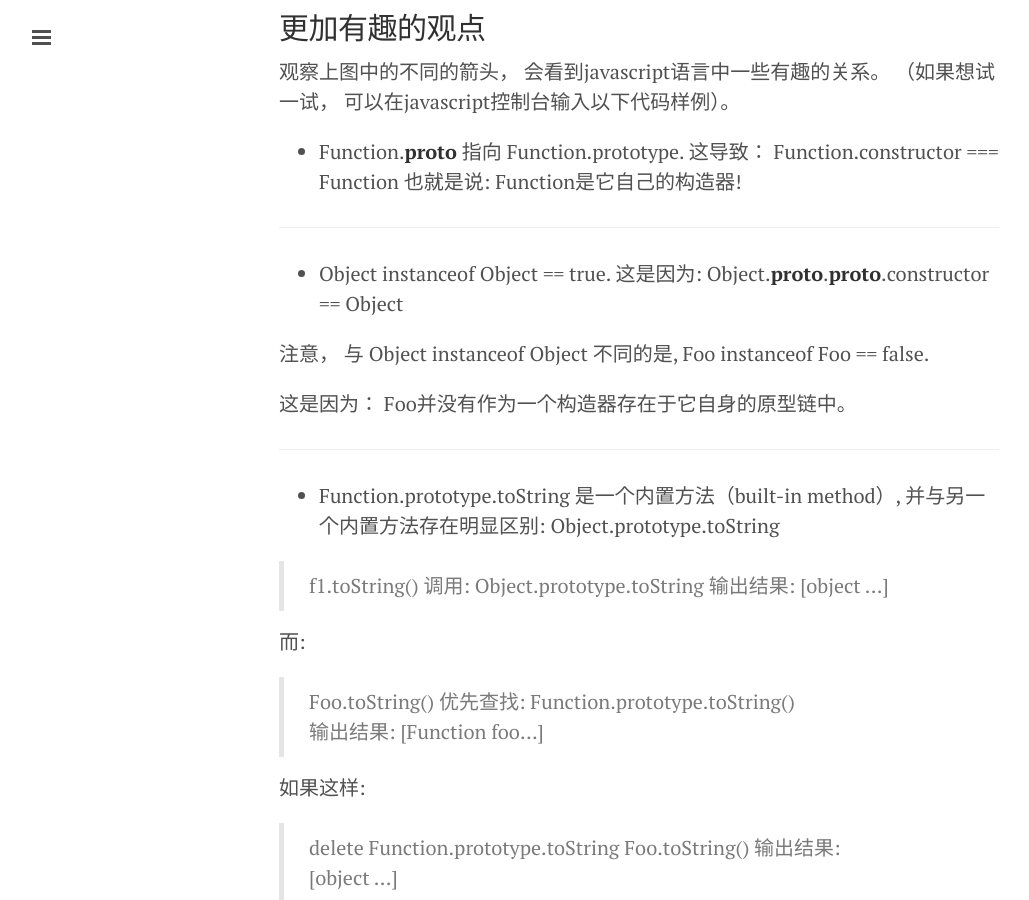
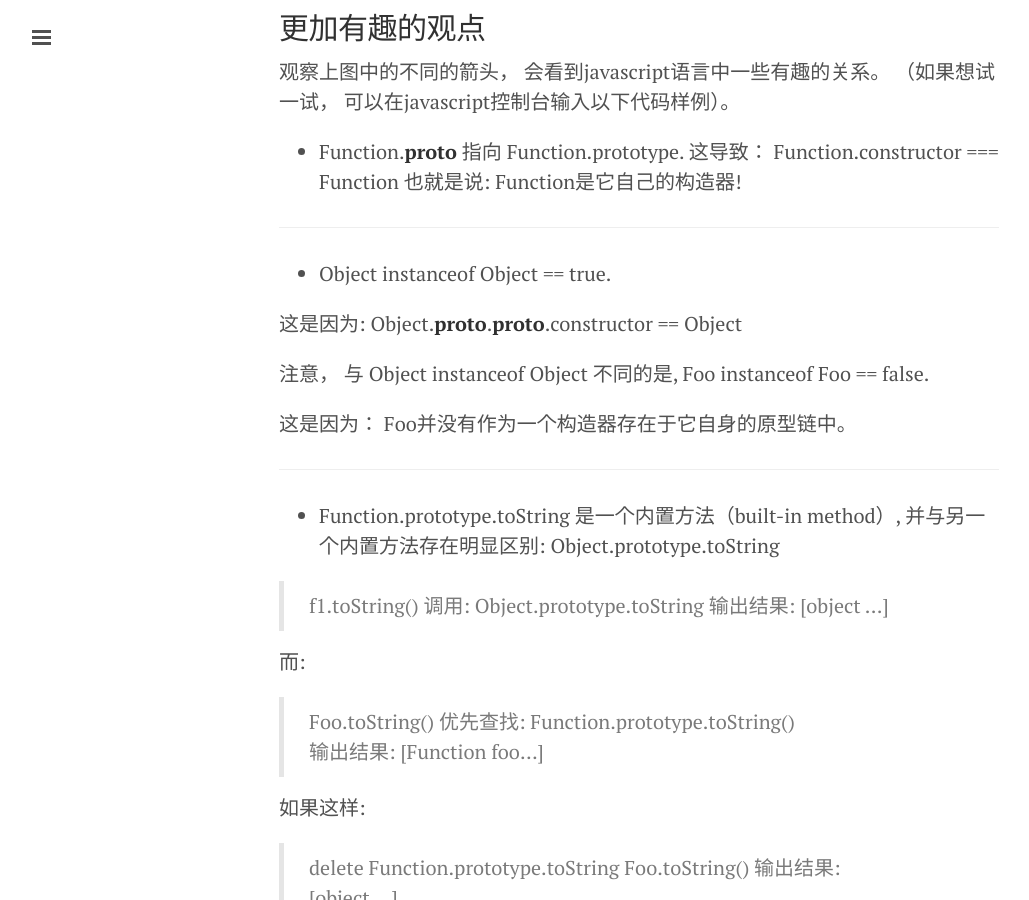
Before and after one commit to clarkdo/clarkdo.github.com, a Jekyll site: the page built from _posts/2014-08-21-17.md, in a window 1280 px wide and 900 px high, scrolled down 3253 px. Shown: the whole window, without its empty margins (1-1030 px from the left). Built offline with Jekyll 4.4.1, drawn with Linux system fonts in a browser that asks for light colours; Markdown is read by kramdown in place of the engine named in the settings; comment, search, counter and statistics services are not loaded.

Commit message:
new post

```diff
--- a/_posts/2014-08-21-17.md
+++ b/_posts/2014-08-21-17.md
@@ -8,7 +8,7 @@ comments: true
 
 
 
-<img style="-webkit-user-select: none; cursor: -webkit-zoom-in;" src="http://www.mollypages.org/misc/jsobj_full.jpg" width="600" height="800">
+<img style="-webkit-user-select: none; cursor: -webkit-zoom-in;" src="http://www.mollypages.org/misc/jsobj_full.jpg" width="600" height="800"/>
 
 ## 有趣的观点
 
@@ -104,6 +104,7 @@ Function.constructor === Function
 ---
 
 - Object instanceof Object == true.
+
 这是因为: Object.__proto__.__proto__.constructor == Object
 
 注意， 与 Object instanceof Object 不同的是, Foo instanceof Foo == false.
```
